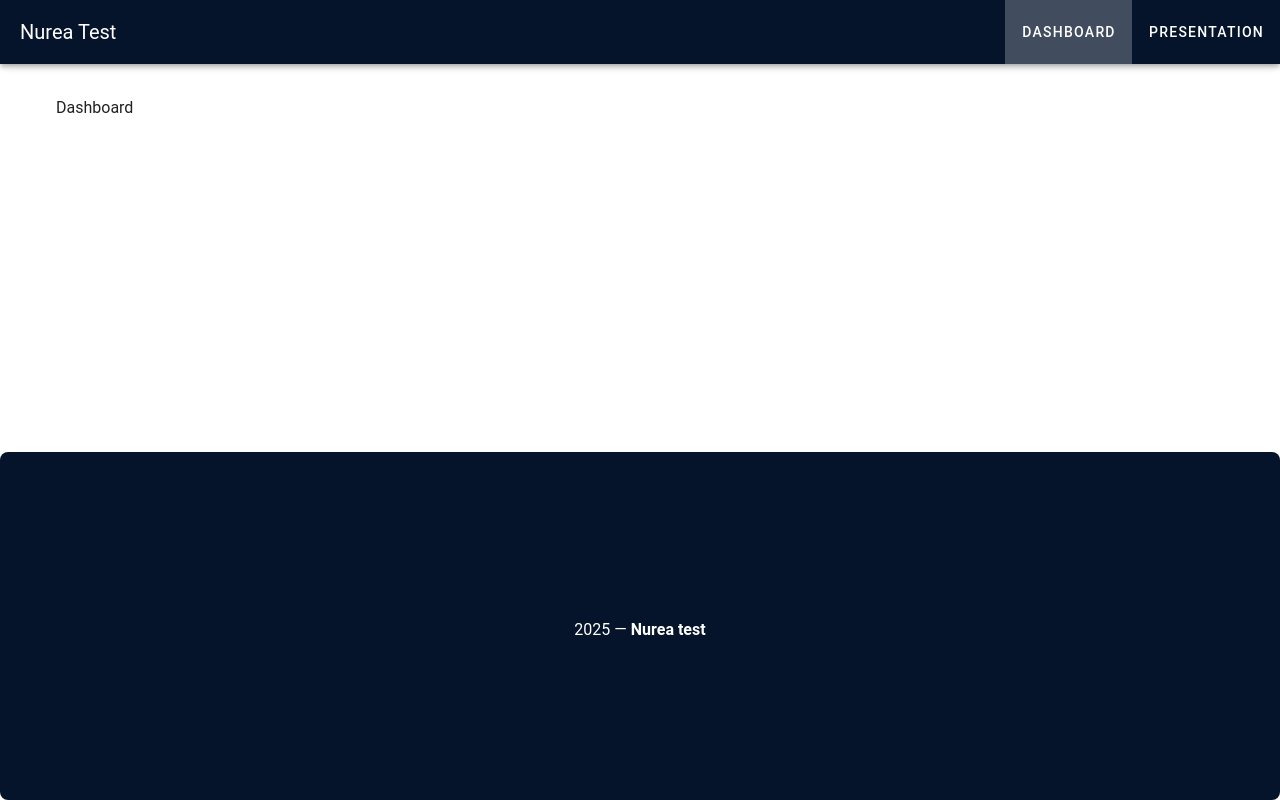
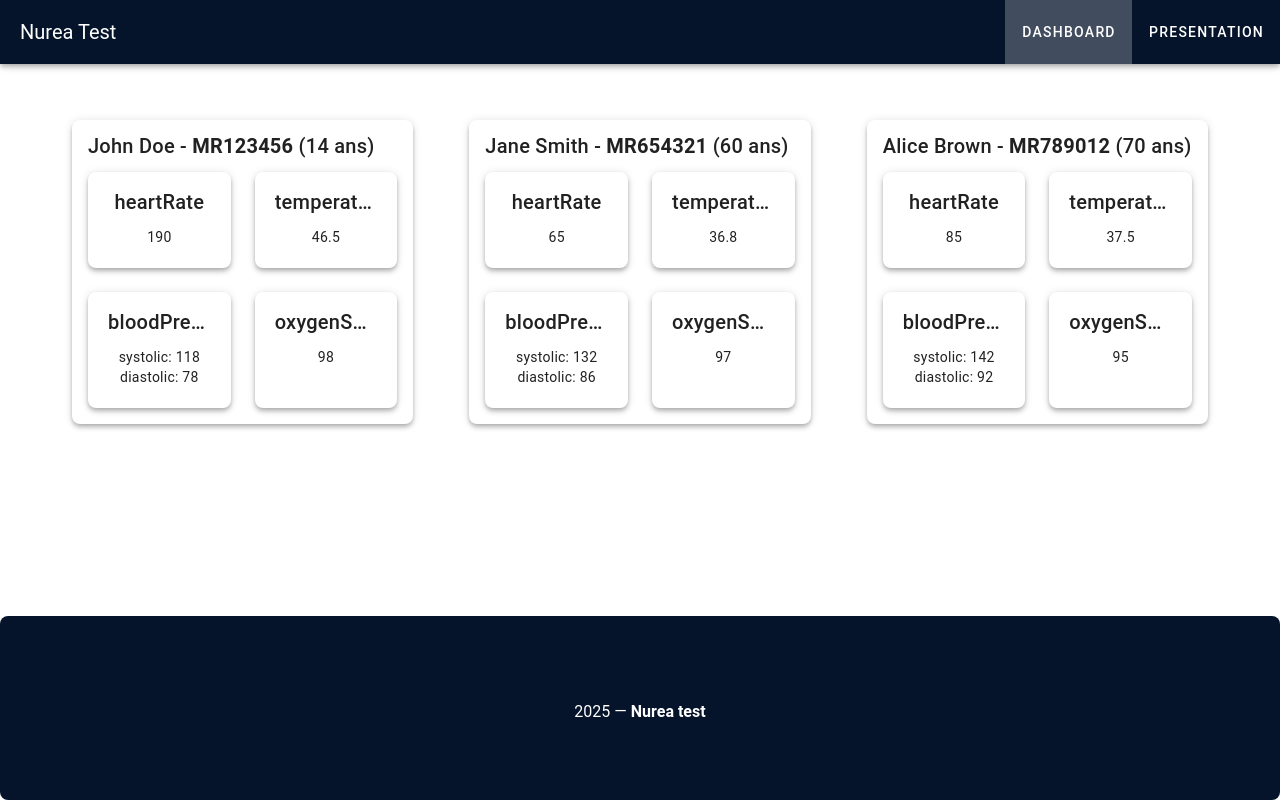
Before and after one commit to mael-vdmt/Nurea-test, a Vue app: page /dashboard in a window 1280 px wide. Built offline with nearby package versions, Linux system fonts and the light colour scheme.

Commit message:
add real time patients vitals

```diff
--- /dev/null
+++ b/src/components/patient/PatientCard.vue
@@ -0,0 +1,47 @@
+<template>
+    <v-container>
+        <v-card
+            class="mx-auto my-2"
+            elevation="4"
+            max-width="800"
+            rounded="lg"
+        >
+            <v-card-item>
+                <v-card-title>
+                    {{ patient.firstName }} {{ patient.lastName }} - <span class="font-weight-bold	">{{ patient. medicalRecordNumber}}</span> ({{patient.age}} ans)
+                </v-card-title>
+            </v-card-item>
+
+            <v-card-text>
+                <v-row>
+                    <v-col
+                        v-for="(values, name) in patient.vitals"
+                        :key="name"
+                        class="d-flex"
+                        cols="12"
+                        md="6"
+                    >
+                        <PatientCardVital
+                            :name="name"
+                            :values="values"
+                        />
+                    </v-col>
+                </v-row>
+            </v-card-text>
+
+        </v-card>
+    </v-container>
+</template>
+
+<script setup>
+
+import PatientCardVital from '@/components/patient/PatientCardVital.vue'
+
+const props = defineProps({
+    patient: {
+        type: Object,
+        required: true
+    }
+})
+
+</script>
--- /dev/null
+++ b/src/components/patient/PatientCardVital.vue
@@ -0,0 +1,47 @@
+<template>
+    <v-card
+        class="flex-grow-1 pa-1"
+        elevation="4"
+        max-width="800"
+        rounded="lg"
+    >
+        <v-card-item>
+            <v-card-title class="text-center">
+                {{ name }}
+            </v-card-title>
+        </v-card-item>
+
+        <v-card-text
+            v-if="typeof currentValue === 'object'"
+        >
+            <div
+                v-for="(value, key) in currentValue" :key="key"
+                class="d-flex flex-column align-center justify-center text-center"
+            >
+                {{ key }}: {{ value }}
+            </div>
+        </v-card-text>
+        <v-card-text v-else class="d-flex flex-column align-center justify-center text-center">
+                {{ currentValue }}
+        </v-card-text>
+    </v-card>
+</template>
+
+<script setup>
+
+import { useRealTimeVital } from '@/composables/useRealTimeVital.js'
+
+const props = defineProps({
+    name: {
+        type: String,
+        required: true
+    },
+    values: {
+        type: Array,
+        required: true
+    }
+})
+
+const { currentValue } = useRealTimeVital(props.values)
+
+</script>
--- /dev/null
+++ b/src/composables/useRealTimeVital.js
@@ -0,0 +1,20 @@
+import {ref, onMounted, onUnmounted } from 'vue'
+
+export function useRealTimeVital(values) {
+
+    const currentIndex = ref(0)
+    const currentValue = ref(values[0])
+
+    onMounted(() => {
+        setInterval(() => {
+            if(currentIndex.value < values.length - 1) {
+                currentIndex.value += 1
+            } else {
+                currentIndex.value = 0
+            }
+            currentValue.value = values[currentIndex.value]
+        }, 1000)
+    })
+
+    return { currentValue }
+}
--- a/src/layouts/AppLayout.vue
+++ b/src/layouts/AppLayout.vue
@@ -15,6 +15,7 @@
 </template>
 
 <script setup>
+
 import AppHeader from '@/components/layout/AppHeader.vue'
 import AppFooter from '@/components/layout/AppFooter.vue'
 
--- /dev/null
+++ b/src/stores/patient.js
@@ -0,0 +1,28 @@
+import {defineStore } from 'pinia'
+import patientsData from '@/data/patients.json'
+
+export const usePatientStore = defineStore('patient', {
+    state: () => {
+        return {
+            patients: [],
+            selectedPatient: null
+        }
+    },
+
+    actions: {
+
+        fetchAllPatients() {
+            try {
+                const response = patientsData
+                if(!response || !response.patients) {
+                    throw new Error('No patients found')
+                }
+                this.patients = response.patients
+                return this.patients
+            } catch(error) {
+                console.error('Error fetching patients', error)
+                throw error
+            }
+        }
+    }
+})
--- a/src/views/Dashboard.vue
+++ b/src/views/Dashboard.vue
@@ -1,5 +1,38 @@
 <template>
-    <v-container>Dashboard</v-container>
+    <v-container>
+        <v-row>
+            <v-col
+                v-for="(patient, index) in patientsList"
+                :key="index"
+            >
+                <PatientCard
+                    @click="redirectToPatientDetails(patient.id)"
+                    :patient="patient"
+                />
+            </v-col>
+        </v-row>
+    </v-container>
 </template>
 
-<script setup></script>
+<script setup>
+
+import PatientCard from '@/components/patient/PatientCard.vue'
+
+import { ref, onMounted } from 'vue'
+import { useRouter } from 'vue-router'
+import { usePatientStore } from '@/stores/patient'
+
+const patientsList = ref([])
+const patientStore = usePatientStore()
+
+onMounted(() => {
+    patientsList.value = patientStore.fetchAllPatients();
+})
+
+const router = useRouter()
+
+function redirectToPatientDetails(id) {
+    router.push({name: 'Patient', params: {id}})
+}
+
+</script>
```
